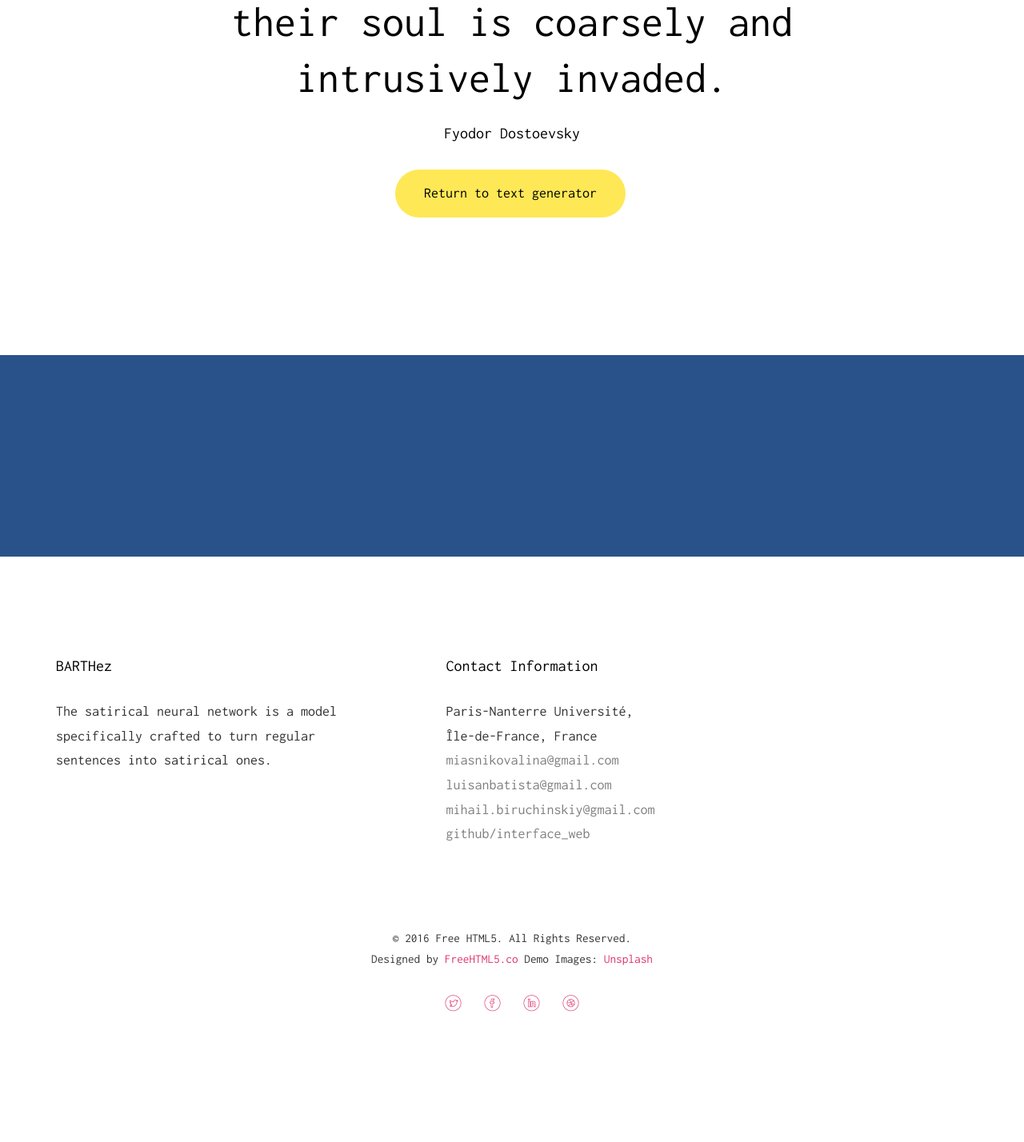
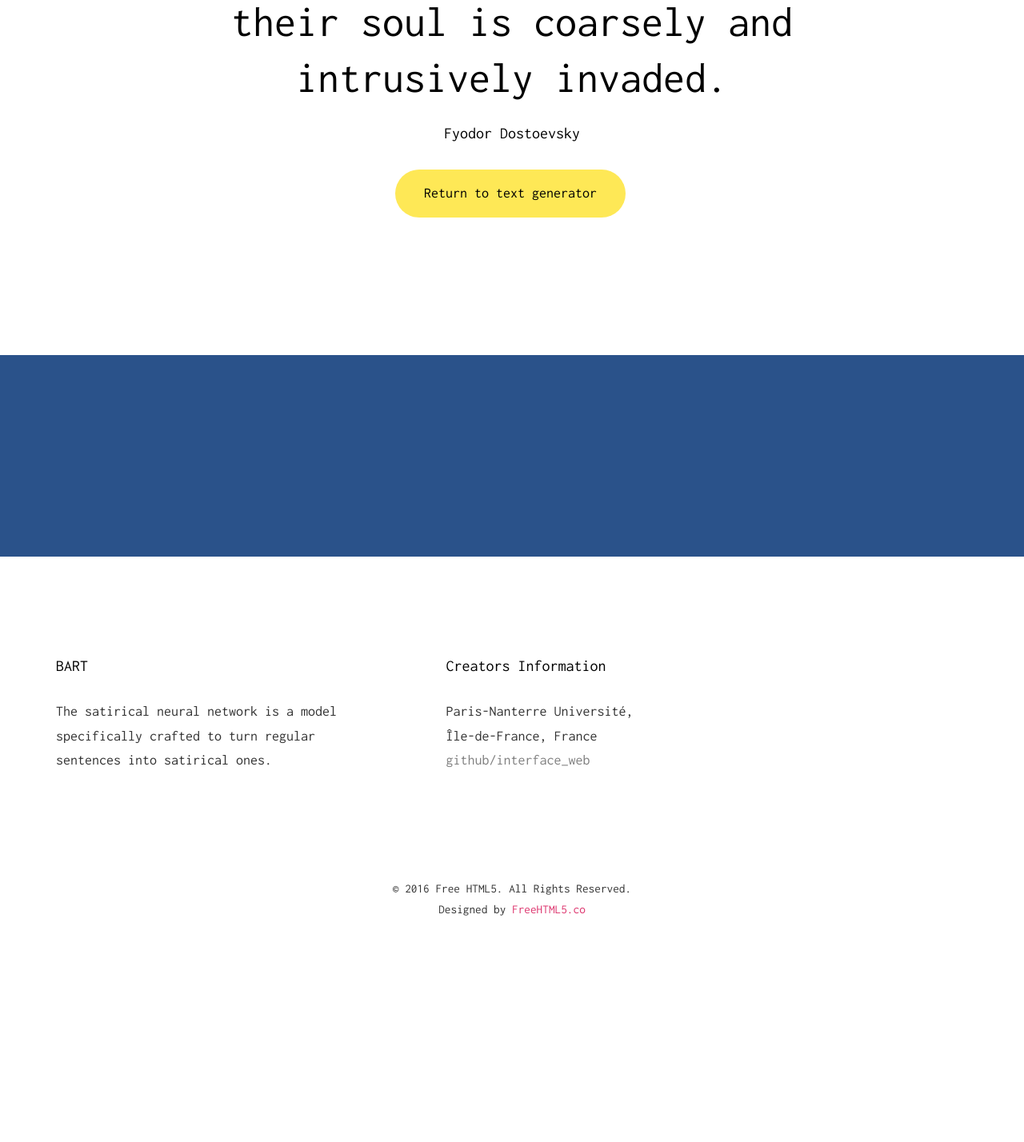
Before and after one commit to AlinaMV/interface_web, a FastAPI app: page / in a window 1280 px wide. Shown: the part 1240-2668 px from the top of the page at 80% size. After the commit the page ends 2385 px from the top, so only its background shows below. Run offline with FastAPI, Linux system fonts and the light colour scheme; some libraries are stand-ins or nearby versions; some web fonts are replaced.

Commit message:
maj index

```diff
--- a/templates/index.html
+++ b/templates/index.html
@@ -3,7 +3,7 @@
 	<head>
 	<meta charset="utf-8">
 	<meta http-equiv="X-UA-Compatible" content="IE=edge">
-	<title>Air &mdash; Free Website Template, Free HTML5 Template by freehtml5.co</title>
+	<title>Satirical BART</title>
 	<meta name="viewport" content="width=device-width, initial-scale=1">
 	<meta name="description" content="Free HTML5 Website Template by freehtml5.co" />
 	<meta name="keywords" content="free website templates, free html5, free template, free bootstrap, free website template, html5, css3, mobile first, responsive" />
@@ -67,11 +67,11 @@
 			<div class="container">
 				<div class="row">
 					<div class="col-xs-2">
-						<div id="fh5co-logo"><a href="">BARTHez<span>.</span></a></div>
+						<div id="fh5co-logo"><a href="#">BART<span>.</span></a></div>
 					</div>
 					<div class="col-xs-10 text-right menu-1">
 						<ul>
-							<li  class="active"><a href="">Satirical text generator</a></li>
+							<li  class="active"><a href="#">Satirical text generator</a></li>
 						</ul>
 					</div>
 				</div>
@@ -89,7 +89,7 @@
 					<form action="/generate_text" method="post">
         					<label for="input_text">Input text:</label><br>
         					<textarea id="input_text" name="input_text" rows="4" cols="50"></textarea><br>
-        					<input type="submit" class="btn btn-primary btn-lg btn-learn" type="submit" value="Generate Text">
+        					<input type="submit" class="btn btn-primary btn-lg btn-learn" type="submit" value="Generate in english"> <input type="submit" class="btn btn-primary btn-lg btn-learn" type="submit" value="Générez en français">
     					</form>
 				</div>
 			</div>
@@ -102,7 +102,7 @@
 			<div class="row animate-box">
 				<div class="col-md-10 col-md-offset-1 text-center fh5co-heading">
 					<h2>Discover it with us!</h2>
-					<p>The satirical BARTHez is a model specifically crafted to turn regular sentences into satirical ones. Trained on a diverse dataset in english and in french that includes satire examples, the model learns to recognize linguistic patterns and contextual cues for humor. By applying this knowledge, it skillfully transforms ordinary sentences into witty, satirical expressions, infusing them with irony and cleverness.</p>
+					<p>The satirical BART is a model specifically crafted to turn regular sentences into satirical ones. Trained on a diverse dataset in english and in french that includes satire examples, the model learns to recognize linguistic patterns and contextual cues for humor. By applying this knowledge, it skillfully transforms ordinary sentences into witty, satirical expressions, infusing them with irony and cleverness.</p>
 				</div>
 			</div>
 		</div>
@@ -117,7 +117,7 @@
 						<div class="display-tc js-fullheight animate-box" data-animate-effect="fadeIn">
 							<h1>Sarcasm: the last refuge of modest and chaste-souled people when the privacy of their soul is coarsely and intrusively invaded. </h1>
 							<h2>Fyodor Dostoevsky</h2>
-							<p><a class="btn btn-primary btn-lg btn-learn" href="">Return to text generator</a>
+							<p><a class="btn btn-primary btn-lg btn-learn" href="#">Return to text generator</a>
 						</div>
 					</div>
 				</div>
@@ -132,17 +132,14 @@
 		<div class="container">
 			<div class="row row-pb-md">
 				<div class="col-md-4 fh5co-widget">
-					<h4>BARTHez</h4>
+					<h4>BART</h4>
 					<p>The satirical neural network is a model specifically crafted to turn regular sentences into satirical ones.</p>
 				</div>
 
 				<div class="col-md-4 col-md-push-1 fh5co-widget">
-					<h4>Contact Information</h4>
+					<h4>Creators Information</h4>
 					<ul class="fh5co-footer-links">
 						<li>Paris-Nanterre Université, <br> Île-de-France, France </li>
-						<li><a href="mailto:miasnikovalina@gmail.com">miasnikovalina@gmail.com</a></li>
-						<li><a href="mailto:luisanbatista@gmail.com">luisanbatista@gmail.com</a></li>
-						<li><a href="mailto:mihail.biruchinskiy@gmail.com">mihail.biruchinskiy@gmail.com</a></li>
 						<li><a href="https://github.com/AlinaMV/interface_web">github/interface_web</a></li>
 					</ul>
 				</div>
@@ -153,25 +150,13 @@
 				<div class="col-md-12 text-center">
 					<p>
 						<small class="block">&copy; 2016 Free HTML5. All Rights Reserved.</small>
-						<small class="block">Designed by <a href="http://freehtml5.co/" target="_blank">FreeHTML5.co</a> Demo Images: <a href="http://unsplash.co/" target="_blank">Unsplash</a></small>
-					</p>
-					<p>
-						<ul class="fh5co-social-icons">
-							<li><a href="#"><i class="icon-twitter"></i></a></li>
-							<li><a href="#"><i class="icon-facebook"></i></a></li>
-							<li><a href="#"><i class="icon-linkedin"></i></a></li>
-							<li><a href="#"><i class="icon-dribbble"></i></a></li>
-						</ul>
+						<small class="block">Designed by <a href="http://freehtml5.co/" target="_blank">FreeHTML5.co</a></small>
 					</p>
 				</div>
 			</div>
 
 		</div>
 	</footer>
-	</div>
-
-	<div class="gototop js-top">
-		<a href="#" class="js-gotop"><i class="icon-arrow-up22"></i></a>
 	</div>
 
 	<!-- jQuery -->
```
Also changed, not shown: templates/generated_text.html (+5 -21 lines).
